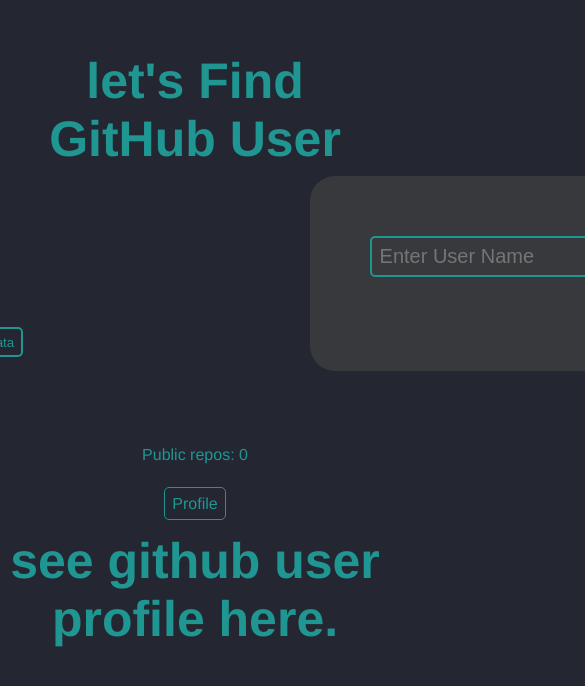
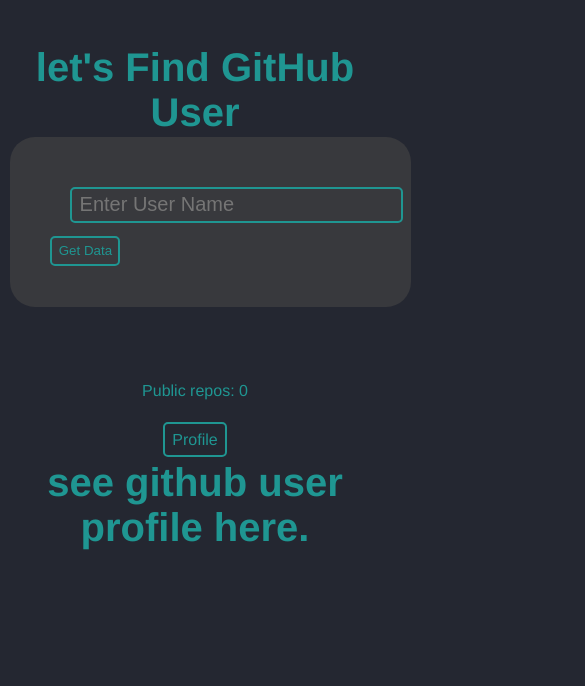
Before and after one commit to usmankhatri342/Github-Users-finder, a plain HTML site: page index.html in a window 390 px wide. Shown: the top 686 px of the page, 585 px wide, since content can reach past the window. Drawn offline with nearby package versions, Linux system fonts and the light colour scheme.

Commit message:
GITHUB USER FINDER

```diff
--- a/style.css
+++ b/style.css
@@ -65,41 +65,52 @@
     position: relative;
     top: 15px;
  }
-/*
-#form>username {
-    position: relative;
-    right: 25px;
-    bottom: 250px;
+
+
+@media only screen and (max-width: 768px) {
+
+
+    body{
+        width: 100%;
+        background-color: #242731;
+        color: #1f9692;
+        text-align: center;
+        display: inline;
+        font-family: 'Franklin Gothic Medium', 'Arial Narrow', Arial, sans-serif;
     }
 
+    h1 {
+        font-size: 40px;
+    }
+
+    button {
+        position: relative;
+        right: 205px;
+    }
     #form {
         font-size: px;
-    width: 50%;
-    height: 75px;
+        width: 72%;
+        height: 50px;
         position: relative;
-    left: 310px;
-    top: -25px;
+        left: 10px;
         padding: 60px;
-    background-color: #282a31;
-    border-radius: 25px; */
-    /* border: 2px solid red; */
+        background-color: #38393d ;
+        border-radius: 25px;
 
-/*
         }
-
         #form>input {
             font-size: 20px;
-    width: 470px;
-    height: 35px;
+            width: 325px;
+            height: 30px;
             background-color: transparent;
             border: 2px solid #1f9692;
             border-radius: 5px;
             color: #1f9692;
             position: relative;
-    top: -55px;
+           top: -10px;
+
 
         }
-
         #form>button {
             width: 70px;
             height: 30px;
@@ -108,113 +119,22 @@
             color: #1f9692;
             border-radius: 5px;
             position: relative;
-    top: 10px;
-    right: 480px;
-}   */
-/* #form>h4 {
+            top: 3px;
+            right: 125px;
+        }
+
+     #form>h4 {
         position: relative;
         bottom: 135px;
-} */
-/* #main-div>a{
-   border: 1px solid #1f9692 ;
+    }
+    #main-div>a{
+        border: 2px solid #1f9692 ;
         text-decoration: none;
         color: #1f9692;
         background-color: transparent;
         padding: 7px;
         border-radius: 5px;
         position: relative;
-   top: 15px;
+        top: px;
      }
-
-@media only screen and (max-width: 768px) {
-
-    body { */
-        /* width: 100%; */
-        /* background-color: #242731;
-        color: #1f9692;
-        /* border: 1px solid; */
-        /* text-align: center;
-        display: inline;
-        font-family: cursive;
-    } */
-
-    /* h1 {
-        font-size: 25px;
-    } */
-
-    /* button {
-      position: relative;
-      left: -160PX;
-      width: 40PX;
-     } */
-
-    /* .username {
-        margin: auto;
-         position: relative;
-        right: 195px;
-    } */
-
-    /* #form {
-        width: 75%;
-        font-size: px;
-        /* width: 100%; */
-        /* height: 75px;
-
-        position: relative;
-        left: 15px;
-        top: 15px; */
-
-        /* position: relative;
-        left: 310px;
-        top: -25px;
-        padding: 60px;
-        background-color: #282a31;
-        border-radius: 25px; */
-        /* border: 2px solid red; */
-
-
-    /* } */
-/*
-    #form>input {
-        width: 300px;
-        height: 30px; */
-        /* font-size: 20px;
-        width: 470px;
-        height: 35px;
-        background-color: transparent;
-        border: 1px solid #1f9692;
-        border-radius: 5px;
-        color: #1f9692;
-        position: relative;
-        bottom: -10px; */
-
-    /* }
-
-    #form>button {
-        width: 50px; */
-        /* height: 30px;
-        background-color: transparent;
-        border: 1px solid #1f9692;
-        color: #1f9692;
-        border-radius: 5px;
-        position: relative;
-        bottom: -10px;
-        left: -115PX;
 }
-    #form>h4 {
-        position: relative;
-        bottom: 110px;
-        left: -100PX;
-    } */
-    /* #divOne>a{
-        border: 1px solid #1f9692 ;
-        text-decoration: none;
-        color: #1f9692;
-        background-color: transparent;
-        padding: 7px;
-        border-radius: 5px;
-        position: relative;
-        top: 15px;
-     }
-
-  }   */
```
Lines whose indentation alone changed are shown as unchanged.
